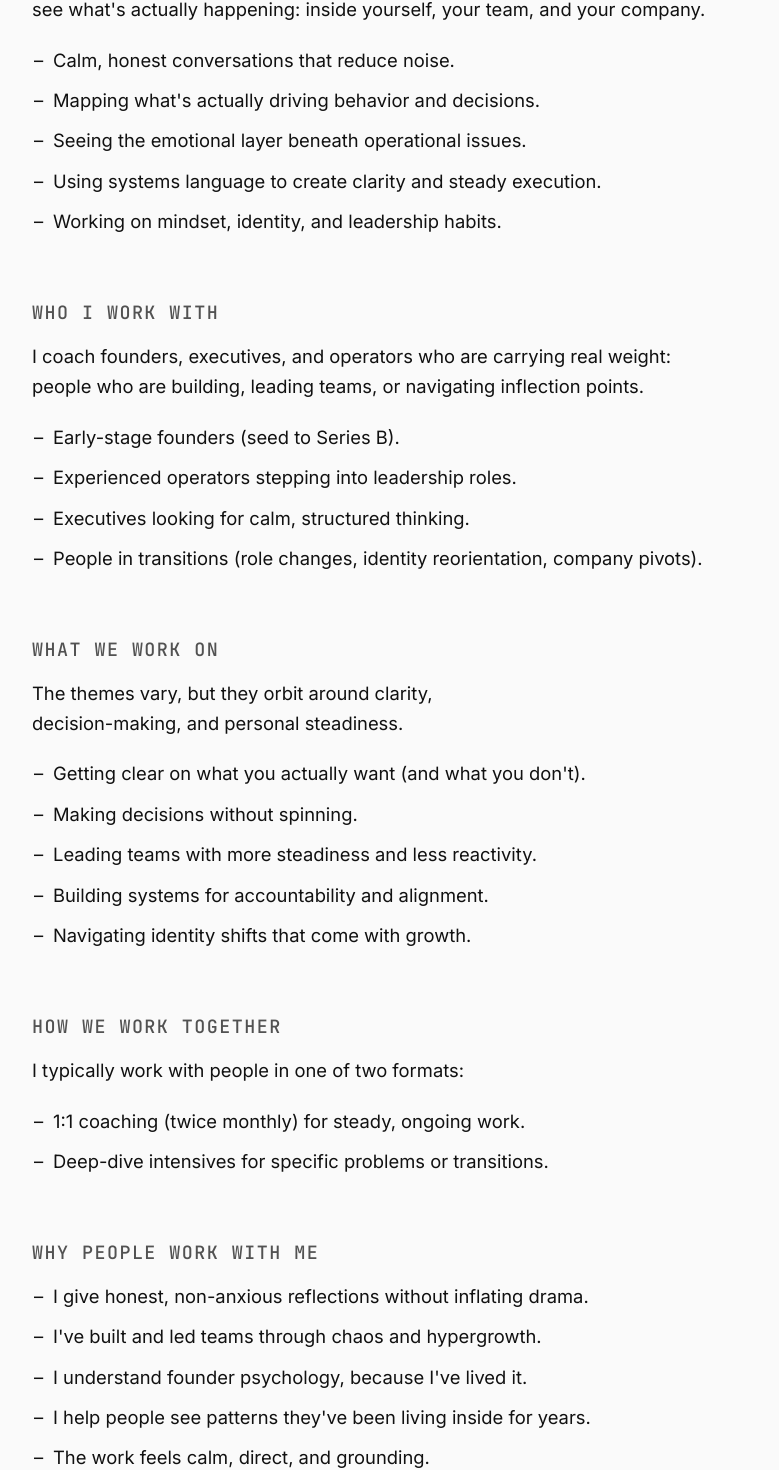
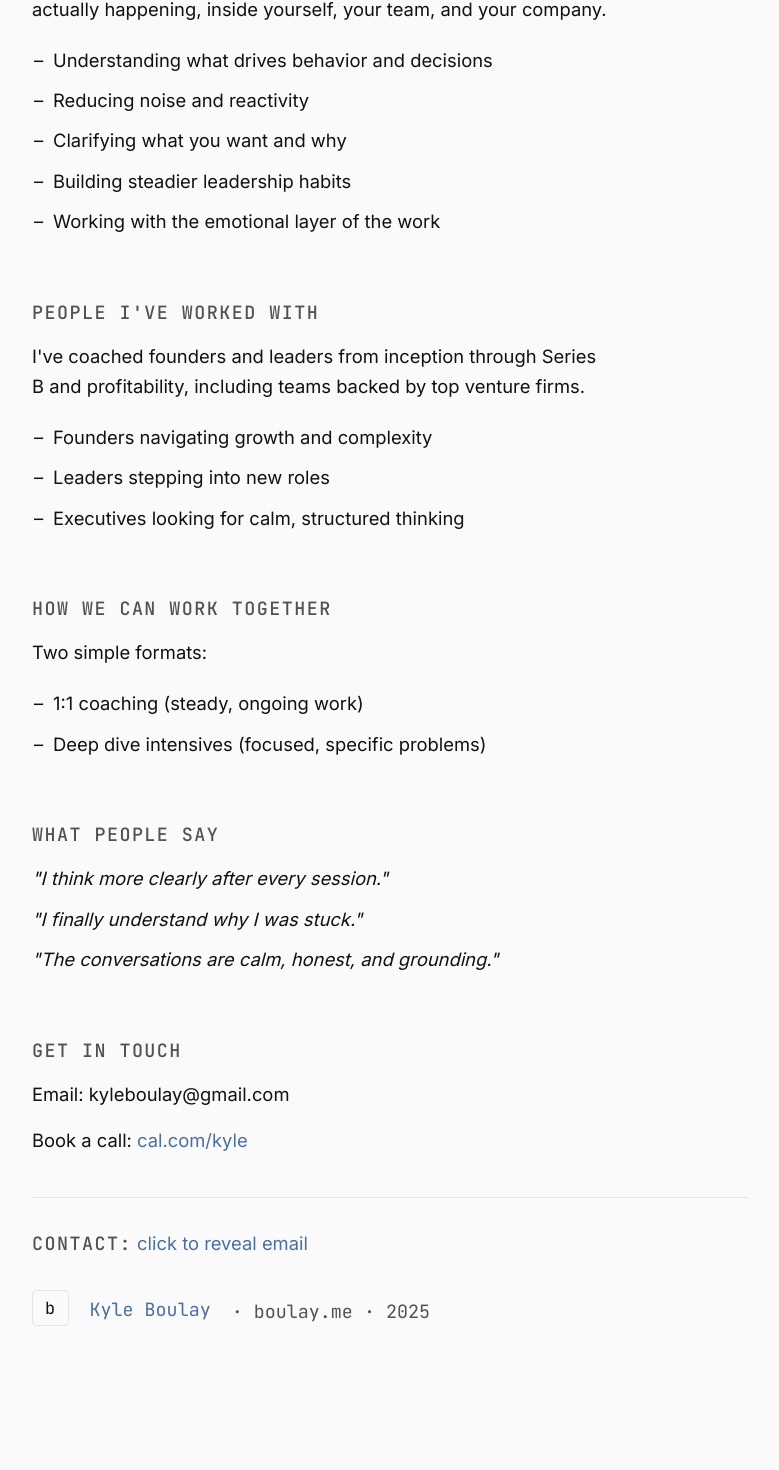
Before and after one commit to kysebo/boulay-site, a Next.js app: page /coaching in a window 1280 px wide. Shown: the part 574-2044 px from the top of the page, without its empty margins (31-810 px from the left). After the commit the page ends 1951 px from the top, so only its background shows below. Built offline with nearby package versions, Linux system fonts and the light colour scheme.

Commit message:
coaching page updates/tightening

```diff
--- a/app/coaching/page.tsx
+++ b/app/coaching/page.tsx
@@ -1,7 +1,6 @@
 import type { Metadata } from 'next'
 import { Balancer } from 'react-wrap-balancer'
 import Footer from '@/components/Footer'
-import EmailReveal from '@/components/EmailReveal'
 import BackLink from '@/components/BackLink'
 
 export const metadata: Metadata = {
@@ -42,82 +41,48 @@ export default function CoachingPage() {
             </h2>
             <p className="text-sm leading-relaxed mb-4">
               <Balancer>
-                My coaching blends systems thinking, emotional clarity, and practical decision support. The work is grounded, direct, and centered on helping you see what's actually happening: inside yourself, your team, and your company.
+                My approach blends systems thinking, emotional clarity, and calm, direct conversation. The work is focused on seeing what is actually happening, inside yourself, your team, and your company.
               </Balancer>
             </p>
             <ul className="space-y-2 text-sm leading-relaxed list-['–__'] pl-4">
-              <li><Balancer>Calm, honest conversations that reduce noise.</Balancer></li>
-              <li><Balancer>Mapping what's actually driving behavior and decisions.</Balancer></li>
-              <li><Balancer>Seeing the emotional layer beneath operational issues.</Balancer></li>
-              <li><Balancer>Using systems language to create clarity and steady execution.</Balancer></li>
-              <li><Balancer>Working on mindset, identity, and leadership habits.</Balancer></li>
+              <li><Balancer>Understanding what drives behavior and decisions</Balancer></li>
+              <li><Balancer>Reducing noise and reactivity</Balancer></li>
+              <li><Balancer>Clarifying what you want and why</Balancer></li>
+              <li><Balancer>Building steadier leadership habits</Balancer></li>
+              <li><Balancer>Working with the emotional layer of the work</Balancer></li>
             </ul>
           </section>
 
-          {/* WHO I WORK WITH */}
+          {/* PEOPLE I'VE WORKED WITH */}
           <section className="mt-12">
             <h2 className="font-mono text-sm uppercase tracking-[0.08em] font-medium text-neutral-600 mb-3">
-              Who I work with
+              People I&apos;ve worked with
             </h2>
             <p className="text-sm leading-relaxed mb-4">
               <Balancer>
-                I coach founders, executives, and operators who are carrying real weight: people who are building, leading teams, or navigating inflection points.
+                I&apos;ve coached founders and leaders from inception through Series B and profitability, including teams backed by top venture firms.
               </Balancer>
             </p>
             <ul className="space-y-2 text-sm leading-relaxed list-['–__'] pl-4">
-              <li><Balancer>Early-stage founders (seed to Series B).</Balancer></li>
-              <li><Balancer>Experienced operators stepping into leadership roles.</Balancer></li>
-              <li><Balancer>Executives looking for calm, structured thinking.</Balancer></li>
-              <li><Balancer>People in transitions (role changes, identity reorientation, company pivots).</Balancer></li>
+              <li><Balancer>Founders navigating growth and complexity</Balancer></li>
+              <li><Balancer>Leaders stepping into new roles</Balancer></li>
+              <li><Balancer>Executives looking for calm, structured thinking</Balancer></li>
             </ul>
           </section>
 
-          {/* WHAT WE WORK ON */}
+          {/* HOW WE CAN WORK TOGETHER */}
           <section className="mt-12">
             <h2 className="font-mono text-sm uppercase tracking-[0.08em] font-medium text-neutral-600 mb-3">
-              What we work on
+              How we can work together
             </h2>
             <p className="text-sm leading-relaxed mb-4">
               <Balancer>
-                The themes vary, but they orbit around clarity, decision-making, and personal steadiness.
+                Two simple formats:
               </Balancer>
             </p>
             <ul className="space-y-2 text-sm leading-relaxed list-['–__'] pl-4">
-              <li><Balancer>Getting clear on what you actually want (and what you don't).</Balancer></li>
-              <li><Balancer>Making decisions without spinning.</Balancer></li>
-              <li><Balancer>Leading teams with more steadiness and less reactivity.</Balancer></li>
-              <li><Balancer>Building systems for accountability and alignment.</Balancer></li>
-              <li><Balancer>Navigating identity shifts that come with growth.</Balancer></li>
-            </ul>
-          </section>
-
-          {/* HOW WE WORK TOGETHER */}
-          <section className="mt-12">
-            <h2 className="font-mono text-sm uppercase tracking-[0.08em] font-medium text-neutral-600 mb-3">
-              How we work together
-            </h2>
-            <p className="text-sm leading-relaxed mb-4">
-              <Balancer>
-                I typically work with people in one of two formats:
-              </Balancer>
-            </p>
-            <ul className="space-y-2 text-sm leading-relaxed list-['–__'] pl-4">
-              <li><Balancer>1:1 coaching (twice monthly) for steady, ongoing work.</Balancer></li>
-              <li><Balancer>Deep-dive intensives for specific problems or transitions.</Balancer></li>
-            </ul>
-          </section>
-
-          {/* WHY PEOPLE WORK WITH ME */}
-          <section className="mt-12">
-            <h2 className="font-mono text-sm uppercase tracking-[0.08em] font-medium text-neutral-600 mb-3">
-              Why people work with me
-            </h2>
-            <ul className="space-y-2 text-sm leading-relaxed list-['–__'] pl-4">
-              <li><Balancer>I give honest, non-anxious reflections without inflating drama.</Balancer></li>
-              <li><Balancer>I've built and led teams through chaos and hypergrowth.</Balancer></li>
-              <li><Balancer>I understand founder psychology, because I've lived it.</Balancer></li>
-              <li><Balancer>I help people see patterns they've been living inside for years.</Balancer></li>
-              <li><Balancer>The work feels calm, direct, and grounding.</Balancer></li>
+              <li><Balancer>1:1 coaching (steady, ongoing work)</Balancer></li>
+              <li><Balancer>Deep dive intensives (focused, specific problems)</Balancer></li>
             </ul>
           </section>
 
@@ -126,11 +91,15 @@ export default function CoachingPage() {
             <h2 className="font-mono text-sm uppercase tracking-[0.08em] font-medium text-neutral-600 mb-3">
               What people say
             </h2>
-            <ul className="space-y-2 text-sm leading-relaxed list-['–__'] pl-4">
-              <li className="italic"><Balancer>"I think more clearly after every session."</Balancer></li>
-              <li className="italic"><Balancer>"I finally understand why I was stuck."</Balancer></li>
-              <li className="italic"><Balancer>"The conversations are calm, honest, and transformative."</Balancer></li>
-            </ul>
+            <p className="text-sm leading-relaxed italic mb-2">
+              <Balancer>&quot;I think more clearly after every session.&quot;</Balancer>
+            </p>
+            <p className="text-sm leading-relaxed italic mb-2">
+              <Balancer>&quot;I finally understand why I was stuck.&quot;</Balancer>
+            </p>
+            <p className="text-sm leading-relaxed italic">
+              <Balancer>&quot;The conversations are calm, honest, and grounding.&quot;</Balancer>
+            </p>
           </section>
 
           {/* GET IN TOUCH */}
@@ -139,13 +108,10 @@ export default function CoachingPage() {
               Get in touch
             </h2>
             <p className="text-sm leading-relaxed mb-3">
-              Email: <EmailReveal />
+              <Balancer>Email: kyleboulay@gmail.com</Balancer>
             </p>
             <p className="text-sm leading-relaxed">
-              Or book a time to speak directly:{' '}
-              <a href="https://cal.com/kyle" target="_blank" rel="noopener noreferrer" className="text-[#4a6fa5] underline-offset-2 hover:underline">
-                cal.com/kyle
-              </a>
+              <Balancer>Book a call: <a href="https://cal.com/kyle" target="_blank" rel="noopener noreferrer" className="text-[#4a6fa5] underline-offset-2 hover:underline">cal.com/kyle</a></Balancer>
             </p>
           </section>
 
```
